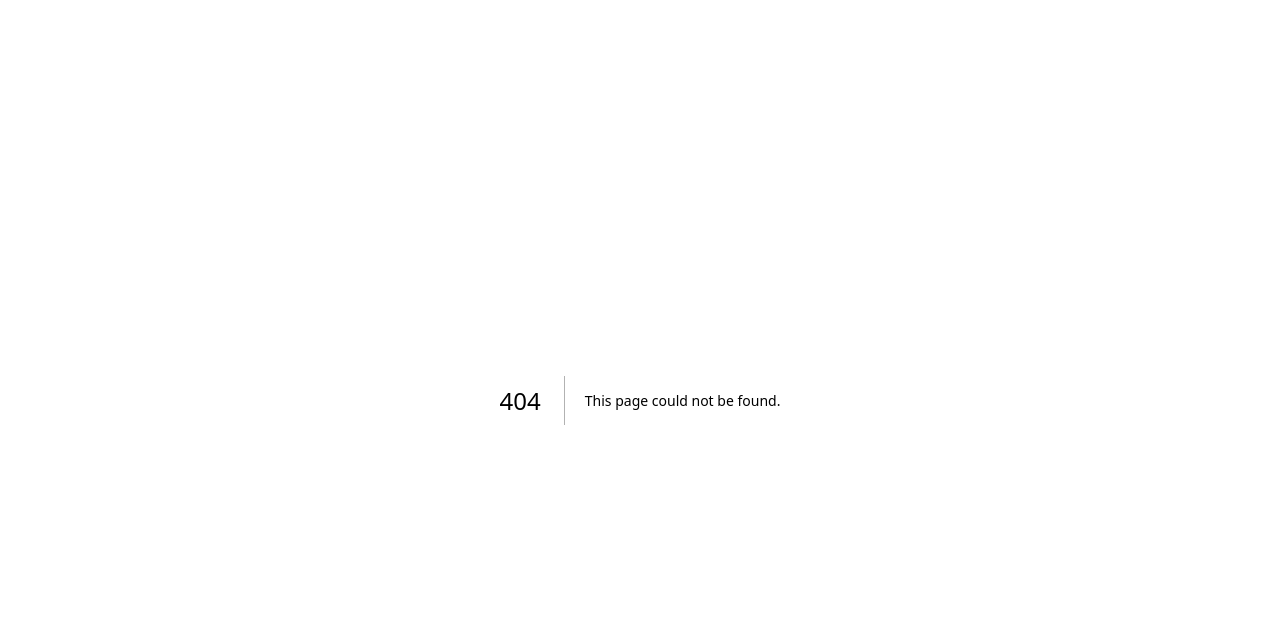
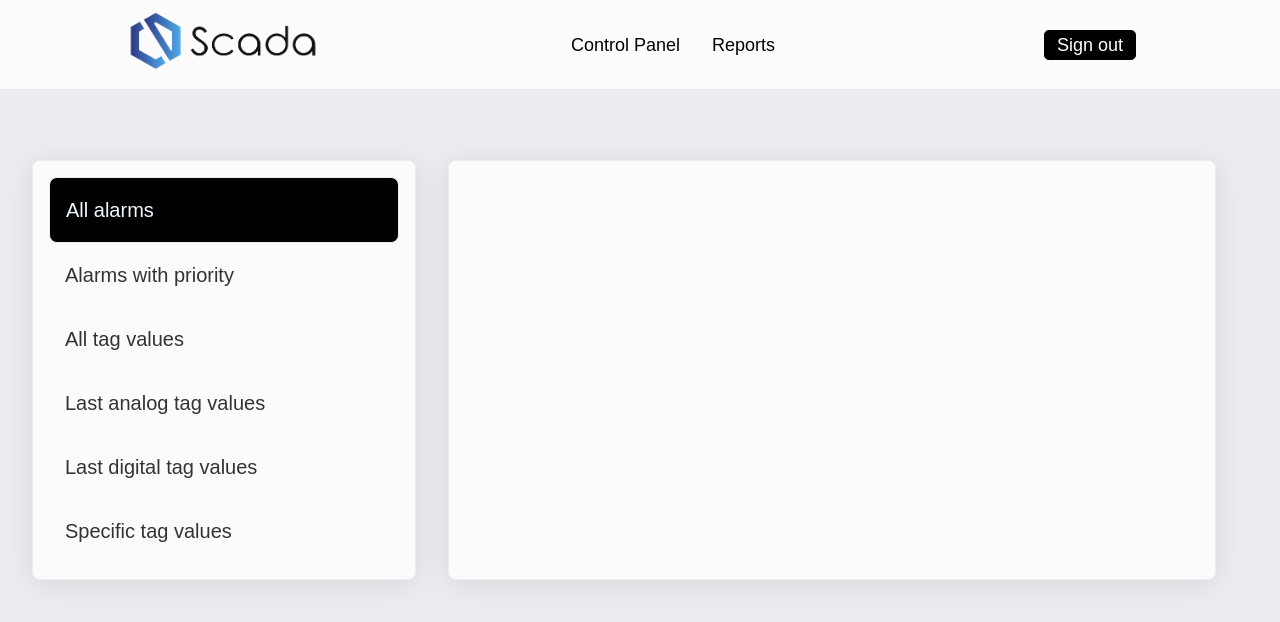
Before and after one commit to UPocek/SCADA, a Next.js app in the folder scada_front/: page /reports in a window 1280 px wide. Before the commit this address had no page. Shown: the top 622 px of the page. Built offline with nearby package versions, Linux system fonts and the light colour scheme.

Commit message:
feat:Strated reports

```diff
--- a/scada_front/components/navbar.js
+++ b/scada_front/components/navbar.js
@@ -17,7 +17,7 @@ export default function NavBar() {
         axios.put(`${baseUrl}/User/logout?userId=${userId}`).then(response => Router.replace("/login")).catch(err => console.log(err));
     }
 
-    const menuItems = ['Control Panel', 'Monitoring'];
+    const menuItems = ['Control Panel', 'Reports'];
 
     return (
         <nav className={navStyle.navbarStyle}>
@@ -25,7 +25,8 @@ export default function NavBar() {
                 <Image src="/images/logo.png" width={190} height={60} alt='WebSecurity Logo' />
             </Link>
             <ul className={navStyle.navUl}>
-                {menuItems.map(item => <li key={item}><Link href={`/${item != 'Home' ? item.toLowerCase() : ''}`} className={navStyle.navItem}>{item}</Link></li>)}
+                <li><Link className={navStyle.navItem} href="/" >Control Panel</Link></li>
+                <li><Link className={navStyle.navItem} href="/reports">Reports</Link></li>
             </ul>
             <ul className={navStyle.navUl}>
                 <Link className={navStyle.signOut} href="/" onClick={logOut}>Sign out</Link>
--- /dev/null
+++ b/scada_front/pages/reports.js
@@ -0,0 +1,33 @@
+import NavBar from "@/components/navbar";
+import styles from '../styles/Reports.module.css'
+import { useState } from "react";
+export default function Reports() {
+    const [selectedReport, setSelectedReport] = useState('All alarms')
+    return (
+        <>
+            <NavBar />
+            <div className={styles.container}>
+                <SideMenu selectedReport={selectedReport} setSelectedReport={setSelectedReport} />
+                <Report />
+            </div>
+        </>
+    )
+}
+
+function SideMenu({ selectedReport, setSelectedReport }) {
+
+    return <div className={styles.sideBar}>
+        <div className={`${styles.option} ${selectedReport == 'All alarms' ? styles.selected : ''}`} onClick={() => setSelectedReport('All alarms')}>All alarms</div>
+        <div className={`${styles.option} ${selectedReport == 'Alarms with priority' ? styles.selected : ''}`} onClick={() => setSelectedReport('Alarms with priority')}>Alarms with priority</div>
+        <div className={`${styles.option} ${selectedReport == 'All tag values' ? styles.selected : ''}`} onClick={() => setSelectedReport('All tag values')}>All tag values</div>
+        <div className={`${styles.option} ${selectedReport == 'Last analog tag values' ? styles.selected : ''}`} onClick={() => setSelectedReport('Last analog tag values')}>Last analog tag values</div>
+        <div className={`${styles.option} ${selectedReport == 'Last digital tag values' ? styles.selected : ''}`} onClick={() => setSelectedReport('Last digital tag values')}>Last digital tag values</div>
+        <div className={`${styles.option} ${selectedReport == 'Specific tag values' ? styles.selected : ''}`} onClick={() => setSelectedReport('Specific tag values')}>Specific tag values</div>
+    </div>
+}
+
+function Report() {
+    return <div className={styles.report}>
+
+    </div>
+}
--- /dev/null
+++ b/scada_front/styles/Reports.module.css
@@ -0,0 +1,38 @@
+.container{
+    display: flex;
+    margin: 0 auto;
+    margin-top: 20vh;
+}
+
+.sideBar{
+    margin-left: 2rem;
+    width: 30%;
+    background: rgba(255, 255, 255, 0.8);
+    box-shadow: 0 4px 30px rgba(0, 0, 0, 0.1);
+    border: 1px solid var(--LightNote);
+    border-radius: 8px;
+    padding: 1rem;
+}
+
+.option{
+    padding: 1rem;
+    font-size: 20px;
+}
+
+.selected{
+    background-color: black;
+    color: aliceblue;
+    border: 1px solid var(--LightNote);
+    border-radius: 8px;
+    cursor: pointer;
+}
+
+.report{
+    margin-left: 2rem;
+    width: 60%;
+    background: rgba(255, 255, 255, 0.8);
+    box-shadow: 0 4px 30px rgba(0, 0, 0, 0.1);
+    border: 1px solid var(--LightNote);
+    border-radius: 8px;
+    padding: 1rem;
+}
```
